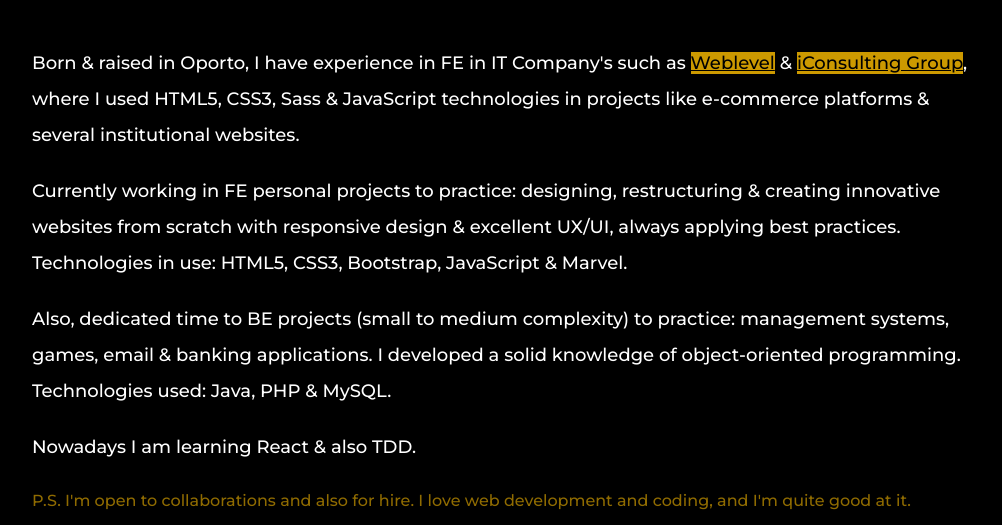
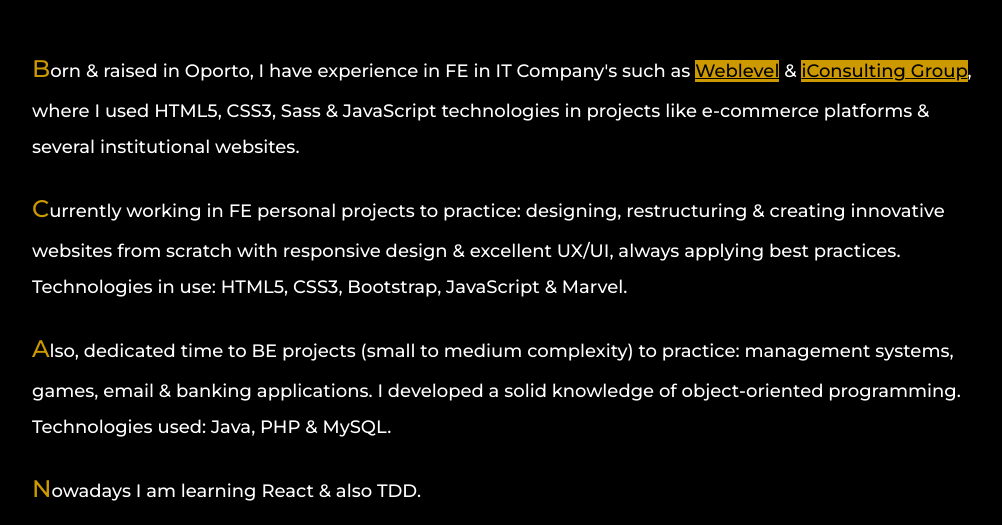
Before and after one commit to Clara-Sousa-Neves/ClaraPersonalPage.github.io, a plain HTML site: page index.html in a window 1280 px wide. Shown: the part 235-760 px from the top of the page, without its empty margins (128-1130 px from the left). Drawn offline with Linux system fonts and the light colour scheme.

Commit message:
Update style.css

```diff
--- a/style.css
+++ b/style.css
@@ -49,6 +49,16 @@ h2 {
 section {
     display: block;
     padding-top: 200px;
+}
+
+p#intro::first-letter {
+    color: #cc9900;
+    font-size: x-large;
+}
+
+p.text::first-letter {
+    color: #cc9900;
+    font-size: x-large;
 }
 
 #intro {
```
